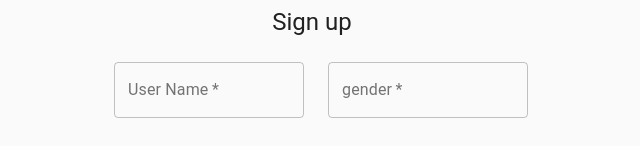
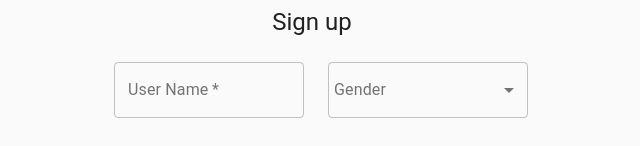
Before and after one commit to searah-impactbyte-mizuchi/searah.v2, a React (Create React App) app: page /sign-up in a window 1280 px wide. Shown: the part 156-302 px from the top of the page, without its empty margins (328-968 px from the left). Built offline with nearby package versions, Linux system fonts and the light colour scheme.

Commit message:
fix gender input text

```diff
--- a/src/index.js
+++ b/src/index.js
@@ -10,7 +10,7 @@ import thunk from "redux-thunk"
 
 const myStore = createStore(
   allReducers,
-  compose(applyMiddleware(thunk),  window.__REDUX_DEVTOOLS_EXTENSION__ && window.__REDUX_DEVTOOLS_EXTENSION__() )
+  compose(applyMiddleware(thunk) )
 );
 
 ReactDOM.render(
--- a/src/pages/SignUp.jsx
+++ b/src/pages/SignUp.jsx
@@ -15,6 +15,10 @@ import MaterialLink from "@material-ui/core/Link";
 import { useDispatch } from "react-redux";
 import { addUser } from "../redux/actions/userActions";
 import CallMergeIcon from '@material-ui/icons/CallMerge';
+import InputLabel from '@material-ui/core/InputLabel';
+import Select from '@material-ui/core/Select';
+import FormControl from '@material-ui/core/FormControl';
+
 
 function Copyright() {
     return (
@@ -62,6 +66,18 @@ export default function SignUp() {
     const classes = useStyles();
     const dispatch = useDispatch();
     const history = useHistory();
+    const [state, setState] = React.useState({
+        age: '',
+        name: 'hai',
+    });
+
+    const handleToChange = (event) => {
+        const name = event.target.name;
+        setState({
+            ...state,
+            [name]: event.target.value,
+        });
+    };
 
     return (
         <Container component="main" maxWidth="xs">
@@ -164,7 +180,36 @@ export default function SignUp() {
                                         </Grid>
 
                                         <Grid item xs={12} sm={6}>
-                                            <TextField
+                                            <FormControl variant="outlined" className={classes.formControl}>
+                                                <InputLabel htmlFor="outlined-age-native-simple">Gender</InputLabel>
+                                                <Select
+                                                    native
+                                                    value={state.gender}
+                                                    onChange={handleToChange}
+                                                    variant="outlined"
+                                                    required
+                                                    fullWidth
+                                                    id="gender"
+                                                    label="gender"
+                                                    type="gender"
+                                                    name="gender"
+                                                    // onChange={handleChange}
+                                                    onBlur={handleBlur}
+                                                    // value={values.gender}
+                                                    className={classes.textField}
+                                                    inputProps={{
+                                                        name: 'gender',
+                                                        id: 'outlined-age-native-simple',
+                                                        shrink: true,
+                                                    }}
+                                                >
+                                                    <option aria-label="None" value="" />
+                                                    <option value={10}>Male</option>
+                                                    <option value={20}>Female</option>
+                                                    {/* <option value={30}>T</option> */}
+                                                </Select>
+                                            </FormControl>
+                                            {/* <TextField
                                                 variant="outlined"
                                                 required
                                                 fullWidth
@@ -181,7 +226,7 @@ export default function SignUp() {
                                                 onBlur={handleBlur}
                                                 value={values.gender}
 
-                                            />
+                                            /> */}
                                             <p
                                                 style={{
                                                     color: "red",
```
